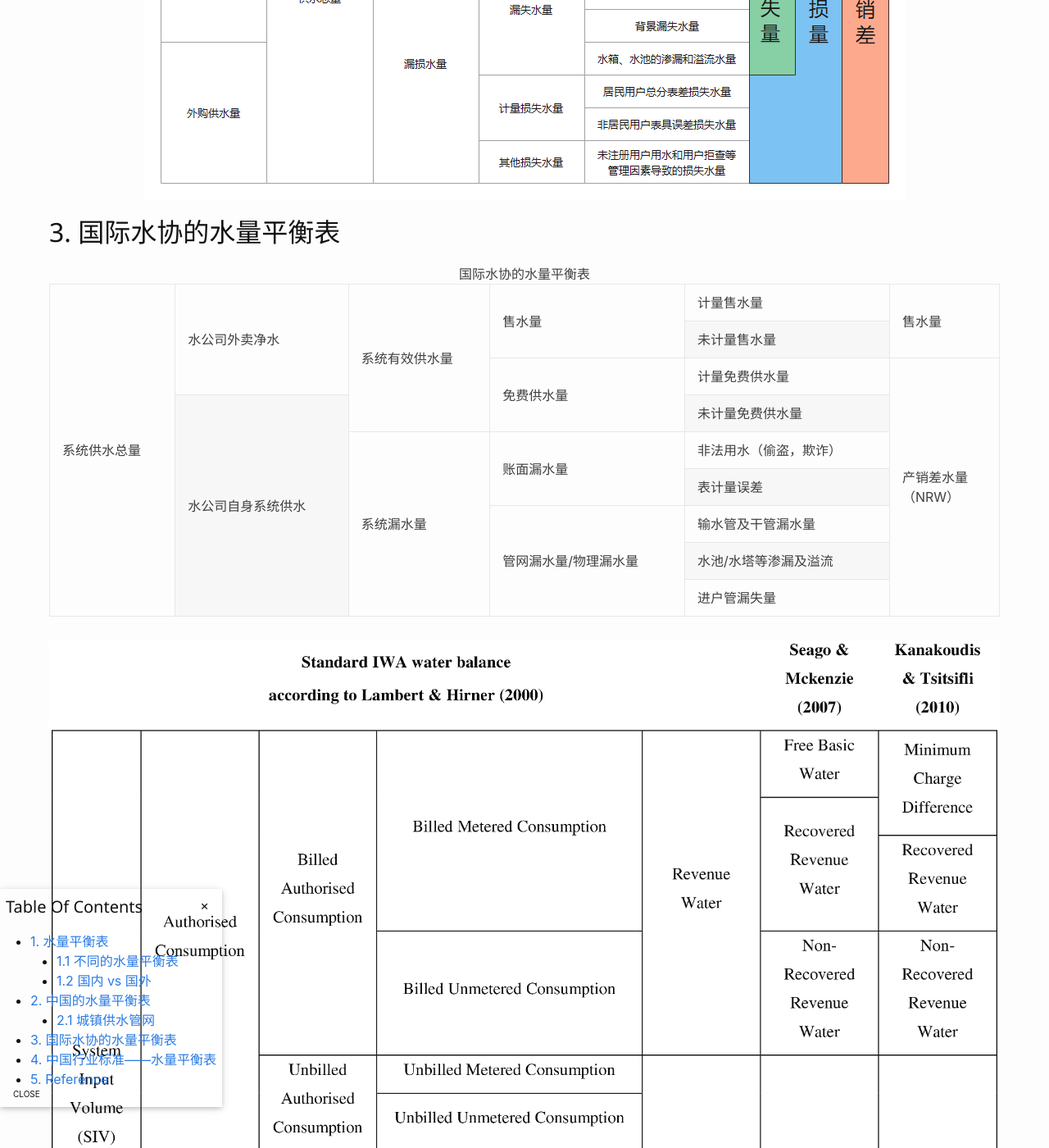
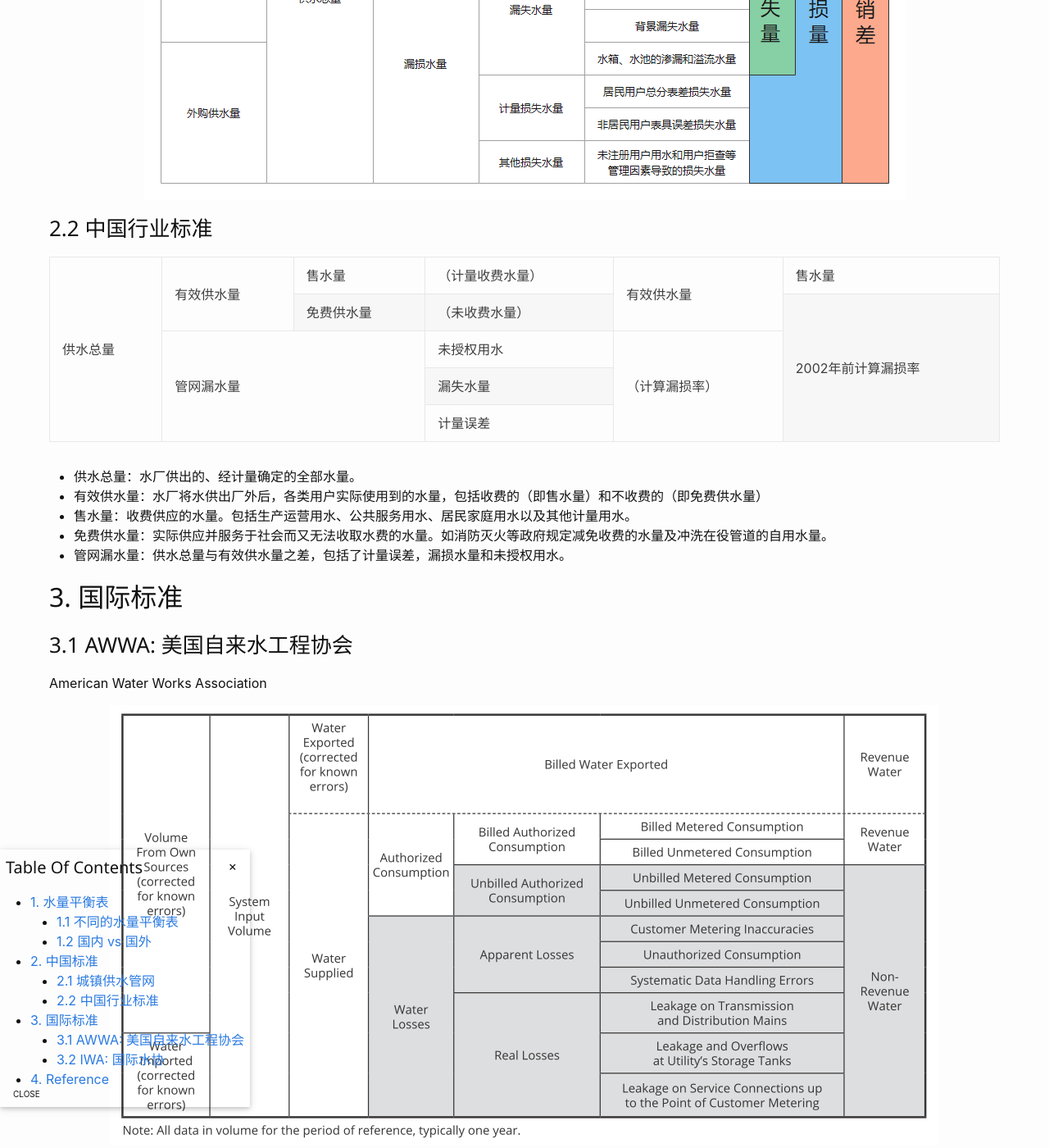
Before and after one commit to BdJmLtd/BdJmLtd.github.io, a Jekyll site: the page built from _dma/water-balance/dma-water-balance.md, in a window 1280 px wide and 1400 px high, scrolled down 1098 px. Shown: the whole window at 82% size. Built offline with Jekyll 4.4.1, drawn with Linux system fonts in a browser that asks for light colours; some of the changed text lies outside the part shown.

Commit message:
water utility

```diff
--- a/_dma/water-balance/dma-water-balance.md
+++ b/_dma/water-balance/dma-water-balance.md
@@ -26,7 +26,7 @@ sequence: 102
 如果只看国内的标准，有些名词/翻译的叫法很奇怪，不容易理解，国内的标准也很少去解释。
 参考一下国外标准的英文名称，能更好地理解它的含义。
 
-## 中国的水量平衡表
+## 中国标准
 
 ### 城镇供水管网
 
@@ -36,7 +36,54 @@ sequence: 102
 ![水量平衡表](/assets/image/dma/water-balance-table-jm.png)
 {: refdef}
 
-## 国际水协的水量平衡表
+### 中国行业标准
+
+<table>
+<tr>
+    <td rowspan="5">供水总量</td>
+    <td rowspan="2">有效供水量</td>
+    <td>售水量</td>
+    <td>（计量收费水量）</td>
+    <td rowspan="2">有效供水量</td>
+    <td>售水量</td>
+</tr>
+<tr>
+    <td>免费供水量</td>
+    <td>（未收费水量）</td>
+    <td rowspan="4">2002年前计算漏损率</td>
+</tr>
+<tr>
+    <td rowspan="3" colspan="2">管网漏水量</td>
+    <td>未授权用水</td>
+    <td rowspan="3">（计算漏损率）</td>
+</tr>
+<tr>
+    <td>漏失水量</td>
+</tr>
+<tr>
+    <td>计量误差</td>
+</tr>
+</table>
+
+- 供水总量：水厂供出的、经计量确定的全部水量。
+- 有效供水量：水厂将水供出厂外后，各类用户实际使用到的水量，包括收费的（即售水量）和不收费的（即免费供水量）
+- 售水量：收费供应的水量。包括生产运营用水、公共服务用水、居民家庭用水以及其他计量用水。
+- 免费供水量：实际供应并服务于社会而又无法收取水费的水量。如消防灭火等政府规定减免收费的水量及冲洗在役管道的自用水量。
+- 管网漏水量：供水总量与有效供水量之差，包括了计量误差，漏损水量和未授权用水。
+
+## 国际标准
+
+### AWWA: 美国自来水工程协会
+
+American Water Works Association
+
+{:refdef: style="text-align: center;"}
+![水量平衡表](/assets/image/dma/water-balance-awwa.png)
+{: refdef}
+
+### IWA: 国际水协
+
+International Water Association
 
 <table>
 <caption>国际水协的水量平衡表</caption>
@@ -107,41 +154,6 @@ Definitions of principal components of the IWA water balance are as follows:
 - **Real Losses** are the annual volumes lost through all types of leaks, bursts and overflows on mains,
   service reservoirs and service connections, up to the point of customer metering.
 
-## 中国行业标准——水量平衡表
-
-<table>
-<tr>
-    <td rowspan="5">供水总量</td>
-    <td rowspan="2">有效供水量</td>
-    <td>售水量</td>
-    <td>（计量收费水量）</td>
-    <td rowspan="2">有效供水量</td>
-    <td>售水量</td>
-</tr>
-<tr>
-    <td>免费供水量</td>
-    <td>（未收费水量）</td>
-    <td rowspan="4">2002年前计算漏损率</td>
-</tr>
-<tr>
-    <td rowspan="3" colspan="2">管网漏水量</td>
-    <td>未授权用水</td>
-    <td rowspan="3">（计算漏损率）</td>
-</tr>
-<tr>
-    <td>漏失水量</td>
-</tr>
-<tr>
-    <td>计量误差</td>
-</tr>
-</table>
-
-- 供水总量：水厂供出的、经计量确定的全部水量。
-- 有效供水量：水厂将水供出厂外后，各类用户实际使用到的水量，包括收费的（即售水量）和不收费的（即免费供水量）
-- 售水量：收费供应的水量。包括生产运营用水、公共服务用水、居民家庭用水以及其他计量用水。
-- 免费供水量：实际供应并服务于社会而又无法收取水费的水量。如消防灭火等政府规定减免收费的水量及冲洗在役管道的自用水量。
-- 管网漏水量：供水总量与有效供水量之差，包括了计量误差，漏损水量和未授权用水。
-
 ## Reference
 
 - [Adapting the IWA water balance to intermittent water supply and flat-rate tariffs without customer metering](https://iwaponline.com/washdev/article/7/3/396/31617/Adapting-the-IWA-water-balance-to-intermittent)
```
Also changed, not shown: _dma/device/water-quality-detector.md (+3 -0 lines), _dma/monitoring-location/monitoring-location-intro.md (added, +38 -0 lines), _dma/pipeline/water-pipeline-condition-assessment.md (added, +105 -0 lines), _dma/pipeline/water-utility.md (added, +11 -0 lines), _dma/water-loss/water-loss-intro.md (added, +10 -0 lines), _posts/2022-08-31-dma.md (+57 -44 lines), _dma/pipeline/water-distribution-networks.md (renamed from _dma/water-pipe/water-distribution-networks.md), _dma/water-loss/background-and-bursts-estimates.md (renamed from _dma/water-leakage/background-and-bursts-estimates.md), _dma/water-loss/background-leakage.md (renamed from _dma/water-leakage/background-leakage.md), _dma/water-loss/dma-leakage.md (renamed from _dma/water-leakage/dma-leakage.md), _dma/water-loss/legitimate-night-time-consumption.md (renamed from _dma/water-leakage/legitimate-night-time-consumption.md), _dma/water-loss/minimum-night-flow.md (renamed from _dma/water-leakage/minimum-night-flow.md), assets/image/dma/water-balance-awwa.png (added).
